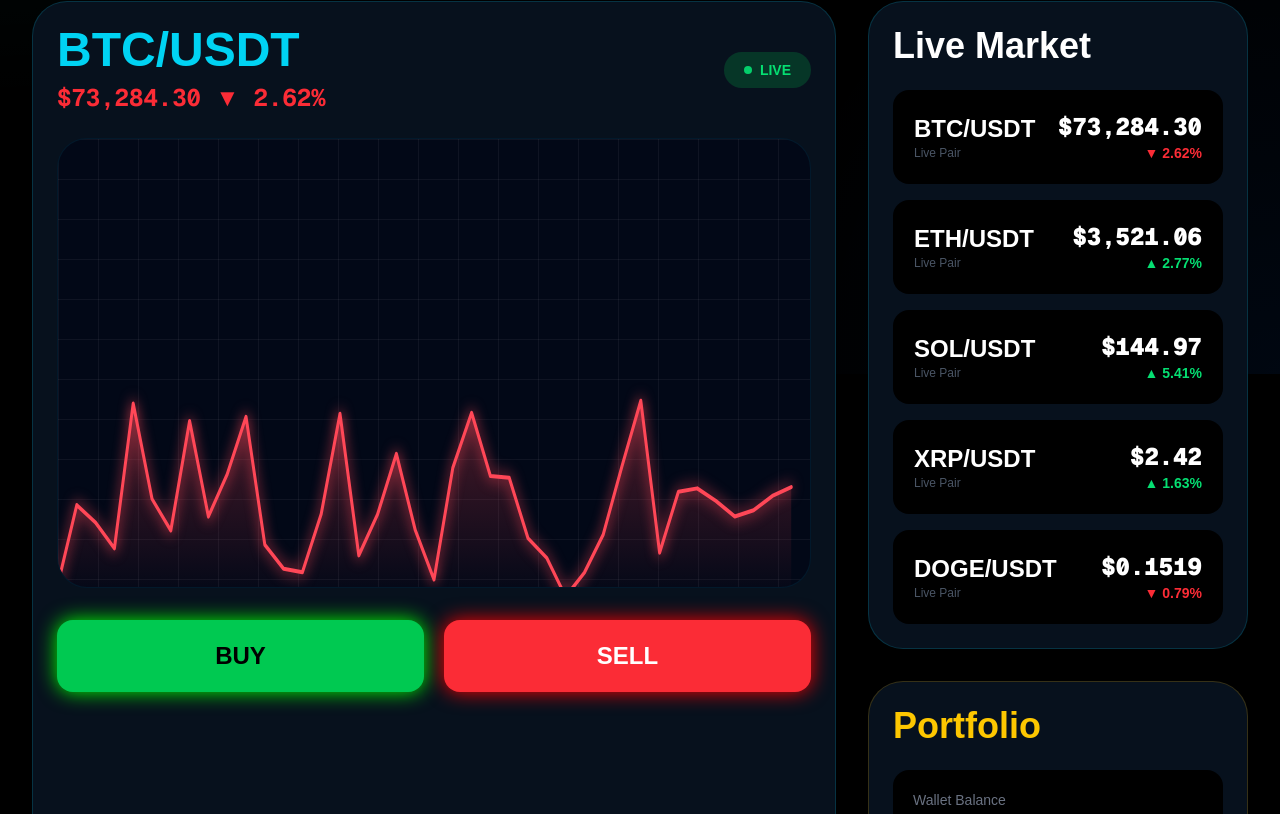
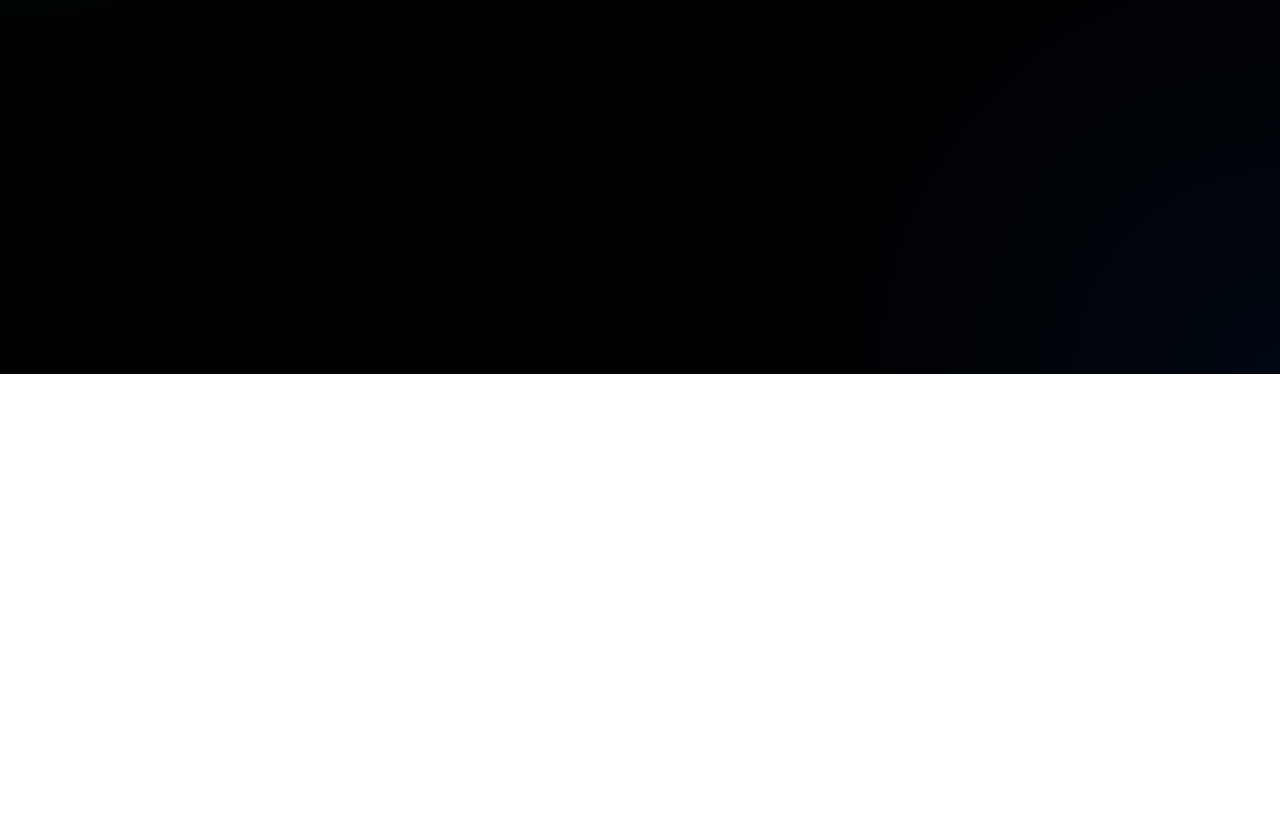
Before and after one commit to tradenovaglobal/tradenova-app, a Next.js app in the folder tradenova-app/: page /dashboard in a window 1280 px wide. Shown: the part 426-1240 px from the top of the page. After the commit the page ends 800 px from the top, so only its background shows below. Built offline with nearby package versions, Linux system fonts and the light colour scheme.

Commit message:
FINAL DASHBOARD FIX OVERRIDE

```diff
--- a/tradenova-app/app/dashboard/page.tsx
+++ b/tradenova-app/app/dashboard/page.tsx
@@ -5,27 +5,9 @@ import { useEffect, useState } from "react"
 import { doc, getDoc } from "firebase/firestore"
 import { db } from "../lib/firebase"
 
-const initialMarket = [
-  { pair: "BTC/USDT", price: 73313.00, change: -2.62 },
-  { pair: "ETH/USDT", price: 3520.50, change: 2.81 },
-  { pair: "SOL/USDT", price: 144.80, change: 5.45 },
-  { pair: "XRP/USDT", price: 2.42, change: 1.62 },
-  { pair: "DOGE/USDT", price: 0.152, change: -0.81 },
-]
-
 export default function DashboardPage() {
   const [userData, setUserData] = useState<any>(null)
-  const [liveMarket, setLiveMarket] = useState(initialMarket)
-  const [chartData, setChartData] = useState<number[]>([])
-  const [isLoaded, setIsLoaded] = useState(false)
 
-  // Initialize Chart Data on client side only
-  useEffect(() => {
-    setChartData(Array.from({ length: 40 }, () => 360 + (Math.random() - 0.5) * 200))
-    setIsLoaded(true)
-  }, [])
-
-  // Load User Data
   useEffect(() => {
     const loadUser = async () => {
       const user = JSON.parse(localStorage.getItem("user") || "{}")
@@ -48,113 +30,51 @@ export default function DashboardPage() {
     loadUser()
   }, [])
 
-  // ✅ LIVE CHART ANIMATION
-  useEffect(() => {
-    if (!isLoaded) return
-    const interval = setInterval(() => {
-      setChartData(prev => {
-        if (prev.length === 0) return prev
-        const newData = [...prev.slice(1)]
-        const lastPrice = newData[newData.length - 1]
-        const nextPrice = lastPrice + (Math.random() - 0.48) * 40
-        newData.push(Math.max(150, Math.min(450, nextPrice)))
-        return newData
-      })
-    }, 1000)
-    return () => clearInterval(interval)
-  }, [isLoaded])
-
-  // ✅ LIVE MARKET PRICES
-  useEffect(() => {
-    const interval = setInterval(() => {
-      setLiveMarket(prev => prev.map(coin => {
-        const fluctuation = (Math.random() - 0.5) * coin.price * 0.002
-        const newPrice = coin.price + fluctuation
-        const newChange = coin.change + (Math.random() - 0.5) * 0.05
-        return { ...coin, price: Number(newPrice.toFixed(coin.price > 100 ? 2 : 4)), change: Number(newChange.toFixed(2)) }
-      }))
-    }, 2000)
-    return () => clearInterval(interval)
-  }, [])
-
   const logout = () => {
     localStorage.removeItem("user")
     window.location.href = "/"
   }
 
+  // ✅ SIRF FIREBASE KA DATA (Naya user = 0)
   const balance = Number(userData?.balance || 0).toFixed(2)
   const profit = Number(userData?.profit || 0)
   const totalTrades = Number(userData?.totalTrades || 0)
   const referralBonus = Number(userData?.referralBonus || 0).toFixed(2)
 
-  const formatPrice = (price: number) => {
-    if (price >= 1000) return price.toLocaleString('en-US', { minimumFractionDigits: 2, maximumFractionDigits: 2 })
-    if (price >= 1) return price.toFixed(2)
-    return price.toFixed(4)
-  }
-
-  const generateSvgPath = () => {
-    if (chartData.length === 0) return ""
-    return chartData.map((val, i) => `${i * 25},${val}`).join(' ')
-  }
-
-  const isChartUp = chartData.length > 1 && chartData[chartData.length - 1] > chartData[0]
-  const chartColor = isChartUp ? "#00ffcc" : "#ff4757"
-  const chartGradientId = isChartUp ? "gradUp" : "gradDown"
-
   return (
     <main className="min-h-screen bg-black text-white overflow-x-hidden">
-
       <div className="fixed inset-0 bg-[radial-gradient(circle_at_top_left,#00ffff11,transparent_35%),radial-gradient(circle_at_bottom_right,#0066ff11,transparent_35%)] pointer-events-none" />
-
       <div className="relative z-10">
-
-        {/* HEADER */}
         <div className="flex justify-between items-center px-4 md:px-8 py-4 md:py-6 border-b border-cyan-500/10 bg-[#020817cc]">
           <div>
             <h1 className="text-3xl md:text-5xl font-black bg-gradient-to-r from-cyan-300 to-blue-500 bg-clip-text text-transparent">
               Welcome {userData?.name || "Trader"}
             </h1>
-            <p className="text-gray-500 mt-1 text-xs md:text-sm font-mono">
-              ID: {userData?.email || "Loading..."}
-            </p>
+            <p className="text-gray-500 mt-1 text-xs md:text-sm font-mono">ID: {userData?.email || "Loading..."}</p>
           </div>
-          <div className="flex items-center gap-3">
-            {/* ✅ V2 BADGE - Agar ye dikha toh naya code chal raha hai */}
-            <span className="hidden md:flex items-center gap-1 text-[10px] font-bold bg-green-500/20 text-green-400 px-2 py-1 rounded-full border border-green-500/30 animate-pulse">
-              <span className="w-1.5 h-1.5 bg-green-400 rounded-full"></span> V2.0 LIVE
-            </span>
-            <button onClick={logout} className="px-4 py-2 md:px-6 md:py-3 rounded-2xl bg-red-500 hover:bg-red-600 font-bold text-sm md:text-base shadow-[0_0_15px_#ff000088] transition-all">
-              Logout
-            </button>
-          </div>
+          <button onClick={logout} className="px-4 py-2 md:px-6 md:py-3 rounded-2xl bg-red-500 hover:bg-red-600 font-bold text-sm md:text-base shadow-[0_0_15px_#ff000088] transition-all">Logout</button>
         </div>
 
         <div className="p-4 md:p-8">
-
-          {/* STATS CARDS */}
           <div className="grid grid-cols-2 lg:grid-cols-4 gap-3 md:gap-6 mb-8 md:mb-10">
-            <div className="bg-[#07111d] border border-cyan-500/20 rounded-2xl md:rounded-[30px] p-4 md:p-6 hover:border-cyan-400/40 transition-all">
+            <div className="bg-[#07111d] border border-cyan-500/20 rounded-2xl md:rounded-[30px] p-4 md:p-6">
               <p className="text-gray-500 text-xs md:text-sm">Wallet Balance</p>
               <h1 className="text-xl md:text-5xl font-black text-cyan-400 mt-2 md:mt-4 font-mono">${balance}</h1>
             </div>
-            <div className="bg-[#07111d] border border-green-500/20 rounded-2xl md:rounded-[30px] p-4 md:p-6 hover:border-green-400/40 transition-all">
+            <div className="bg-[#07111d] border border-green-500/20 rounded-2xl md:rounded-[30px] p-4 md:p-6">
               <p className="text-gray-500 text-xs md:text-sm">Total Profit</p>
-              <h1 className={`text-xl md:text-5xl font-black mt-2 md:mt-4 font-mono ${profit >= 0 ? 'text-green-400' : 'text-red-400'}`}>
-                {profit >= 0 ? '+' : ''}{profit.toFixed(2)}
-              </h1>
+              <h1 className={`text-xl md:text-5xl font-black mt-2 md:mt-4 font-mono ${profit >= 0 ? 'text-green-400' : 'text-red-400'}`}>{profit >= 0 ? '+' : ''}{profit.toFixed(2)}</h1>
             </div>
-            <div className="bg-[#07111d] border border-yellow-500/20 rounded-2xl md:rounded-[30px] p-4 md:p-6 hover:border-yellow-400/40 transition-all">
+            <div className="bg-[#07111d] border border-yellow-500/20 rounded-2xl md:rounded-[30px] p-4 md:p-6">
               <p className="text-gray-500 text-xs md:text-sm">Total Trades</p>
               <h1 className="text-xl md:text-5xl font-black text-yellow-400 mt-2 md:mt-4 font-mono">{totalTrades}</h1>
             </div>
-            <div className="bg-[#07111d] border border-pink-500/20 rounded-2xl md:rounded-[30px] p-4 md:p-6 hover:border-pink-400/40 transition-all">
+            <div className="bg-[#07111d] border border-pink-500/20 rounded-2xl md:rounded-[30px] p-4 md:p-6">
               <p className="text-gray-500 text-xs md:text-sm">Referral Bonus</p>
               <h1 className="text-xl md:text-5xl font-black text-pink-400 mt-2 md:mt-4 font-mono">${referralBonus}</h1>
             </div>
           </div>
 
-          {/* ACTION BUTTONS */}
           <div className="flex flex-wrap gap-3 md:gap-5 mb-8 md:mb-10">
             <Link href="/deposit" className="px-5 py-3 md:px-8 md:py-4 rounded-2xl bg-cyan-400 text-black font-bold text-sm md:text-xl shadow-[0_0_20px_#00ffff] hover:scale-105 transition-all">Deposit</Link>
             <Link href="/withdraw" className="px-5 py-3 md:px-8 md:py-4 rounded-2xl bg-red-500 text-white font-bold text-sm md:text-xl shadow-[0_0_20px_#ff0000] hover:scale-105 transition-all">Withdraw</Link>
@@ -163,112 +83,6 @@ export default function DashboardPage() {
             <Link href="/history" className="px-5 py-3 md:px-8 md:py-4 rounded-2xl bg-purple-500 text-white font-bold text-sm md:text-xl shadow-[0_0_20px_#8000ff] hover:scale-105 transition-all">History</Link>
             <Link href="/support" className="px-5 py-3 md:px-8 md:py-4 rounded-2xl bg-blue-500 text-white font-bold text-sm md:text-xl shadow-[0_0_20px_#0066ff] hover:scale-105 transition-all">Customer Service</Link>
           </div>
-
-          <div className="grid lg:grid-cols-[1fr_380px] gap-6 md:gap-8">
-
-            {/* ✅ LIVE CHART */}
-            <div className="bg-[#07111d] border border-cyan-500/20 rounded-[20px] md:rounded-[35px] p-4 md:p-6">
-
-              <div className="flex justify-between items-center mb-4 md:mb-6">
-                <div>
-                  <h1 className="text-3xl md:text-5xl font-black text-cyan-400">BTC/USDT</h1>
-                  <p className={`text-lg md:text-2xl mt-1 md:mt-2 font-mono font-bold ${liveMarket[0].change >= 0 ? 'text-green-400' : 'text-red-500'}`}>
-                    ${formatPrice(liveMarket[0].price)} {liveMarket[0].change >= 0 ? '▲' : '▼'} {Math.abs(liveMarket[0].change).toFixed(2)}%
-                  </p>
-                </div>
-                <div className="bg-green-500/20 text-green-400 px-4 py-1.5 md:px-5 md:py-2 rounded-full text-xs md:text-sm font-bold flex items-center gap-2">
-                  <div className="w-2 h-2 rounded-full bg-green-400 animate-pulse"></div> LIVE
-                </div>
-              </div>
-
-              <div className="h-[250px] md:h-[450px] rounded-[20px] md:rounded-[30px] bg-[#020817] border border-cyan-500/10 relative overflow-hidden">
-                <div className="absolute inset-0">
-                  {[...Array(12)].map((_, i) => <div key={`h-${i}`} className="absolute w-full border-t border-white/5" style={{ top: `${i * 40}px` }} />)}
-                  {[...Array(25)].map((_, i) => <div key={`v-${i}`} className="absolute h-full border-l border-white/5" style={{ left: `${i * 40}px` }} />)}
-                </div>
-
-                {isLoaded && chartData.length > 0 && (
-                  <svg className="absolute inset-0 w-full h-full" viewBox="0 0 1000 450" preserveAspectRatio="none">
-                    <defs>
-                      <linearGradient id={chartGradientId} x1="0%" y1="0%" x2="0%" y2="100%">
-                        <stop offset="0%" stopColor={chartColor} stopOpacity="0.3"/>
-                        <stop offset="100%" stopColor={chartColor} stopOpacity="0"/>
-                      </linearGradient>
-                    </defs>
-
-                    <path
-                      d={`M0,${chartData[0]} ${chartData.map((val, i) => `L${i*25},${val}`).join(' ')} L${(chartData.length-1)*25},450 L0,450 Z`}
-                      fill={`url(#${chartGradientId})`}
-                    />
-
-                    <polyline
-                      fill="none"
-                      stroke={chartColor}
-                      strokeWidth="4"
-                      strokeLinecap="round"
-                      strokeLinejoin="round"
-                      points={generateSvgPath()}
-                      style={{ filter: `drop-shadow(0 0 8px ${chartColor})` }}
-                    />
-                  </svg>
-                )}
-              </div>
-
-              <div className="grid grid-cols-2 gap-3 md:gap-5 mt-6 md:mt-8">
-                <Link href="/trading" className="p-4 md:p-5 rounded-2xl bg-green-500 text-black font-black text-lg md:text-2xl shadow-[0_0_20px_#00ff00] text-center hover:scale-105 transition-all">BUY</Link>
-                <Link href="/trading" className="p-4 md:p-5 rounded-2xl bg-red-500 text-white font-black text-lg md:text-2xl shadow-[0_0_20px_#ff0000] text-center hover:scale-105 transition-all">SELL</Link>
-              </div>
-
-            </div>
-
-            <div className="space-y-6 md:space-y-8">
-
-              {/* LIVE MARKET */}
-              <div className="bg-[#07111d] border border-cyan-500/20 rounded-[20px] md:rounded-[35px] p-4 md:p-6">
-                <h1 className="text-2xl md:text-4xl font-black mb-4 md:mb-6">Live Market</h1>
-                <div className="space-y-3 md:space-y-4">
-                  {liveMarket.map((coin, i) => (
-                    <div key={i} className="bg-black rounded-xl md:rounded-2xl p-3 md:p-5 flex justify-between items-center border border-transparent hover:border-cyan-500/20 transition-all">
-                      <div>
-                        <h1 className="text-lg md:text-2xl font-black">{coin.pair}</h1>
-                        <p className="text-gray-600 text-xs">Live Pair</p>
-                      </div>
-                      <div className="text-right">
-                        <p className="text-lg md:text-2xl font-black font-mono">${formatPrice(coin.price)}</p>
-                        <p className={`text-xs md:text-sm font-bold ${coin.change >= 0 ? "text-green-400" : "text-red-500"}`}>
-                          {coin.change >= 0 ? '▲' : '▼'} {Math.abs(coin.change).toFixed(2)}%
-                        </p>
-                      </div>
-                    </div>
-                  ))}
-                </div>
-              </div>
-
-              {/* PORTFOLIO */}
-              <div className="bg-[#07111d] border border-yellow-500/20 rounded-[20px] md:rounded-[35px] p-4 md:p-6">
-                <h1 className="text-2xl md:text-4xl font-black text-yellow-400 mb-4 md:mb-6">Portfolio</h1>
-                <div className="space-y-3 md:space-y-4">
-                  <div className="bg-black rounded-xl md:rounded-2xl p-3 md:p-5">
-                    <p className="text-gray-500 text-xs md:text-sm">Wallet Balance</p>
-                    <h1 className="text-2xl md:text-5xl font-black text-cyan-400 mt-1 md:mt-3 font-mono">${balance}</h1>
-                  </div>
-                  <div className="bg-black rounded-xl md:rounded-2xl p-3 md:p-5">
-                    <p className="text-gray-500 text-xs md:text-sm">Total Trades</p>
-                    <h1 className="text-2xl md:text-5xl font-black text-yellow-400 mt-1 md:mt-3 font-mono">{totalTrades}</h1>
-                  </div>
-                  <div className="bg-black rounded-xl md:rounded-2xl p-3 md:p-5">
-                    <p className="text-gray-500 text-xs md:text-sm">Total Profit/Loss</p>
-                    <h1 className={`text-2xl md:text-5xl font-black mt-1 md:mt-3 font-mono ${profit >= 0 ? 'text-green-400' : 'text-red-400'}`}>
-                      {profit >= 0 ? '+' : ''}{profit.toFixed(2)}
-                    </h1>
-                  </div>
-                </div>
-              </div>
-
-            </div>
-
-          </div>
-
         </div>
       </div>
     </main>
```
